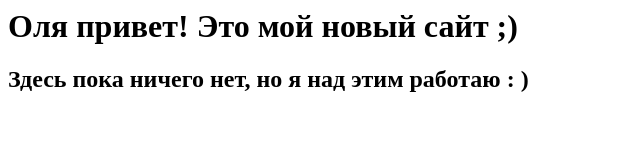
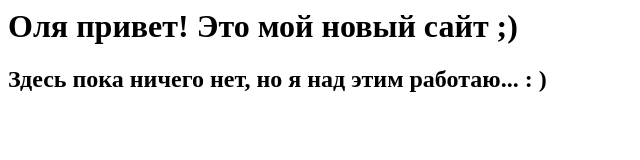
Before and after one commit to Integritas/vision-site, a plain HTML site: page index.html in a window 1280 px wide. Shown: the full height of the page, 0-640 px from the left. Drawn offline with Linux system fonts and the light colour scheme.

Commit message:
Update index.html

```diff
--- a/index.html
+++ b/index.html
@@ -1,2 +1,2 @@
 <h1>Оля привет! Это мой новый сайт ;)</h1>
-<h2>Здесь пока ничего нет, но я над этим работаю : )</h2>
+<h2>Здесь пока ничего нет, но я над этим работаю... : )</h2>
```
